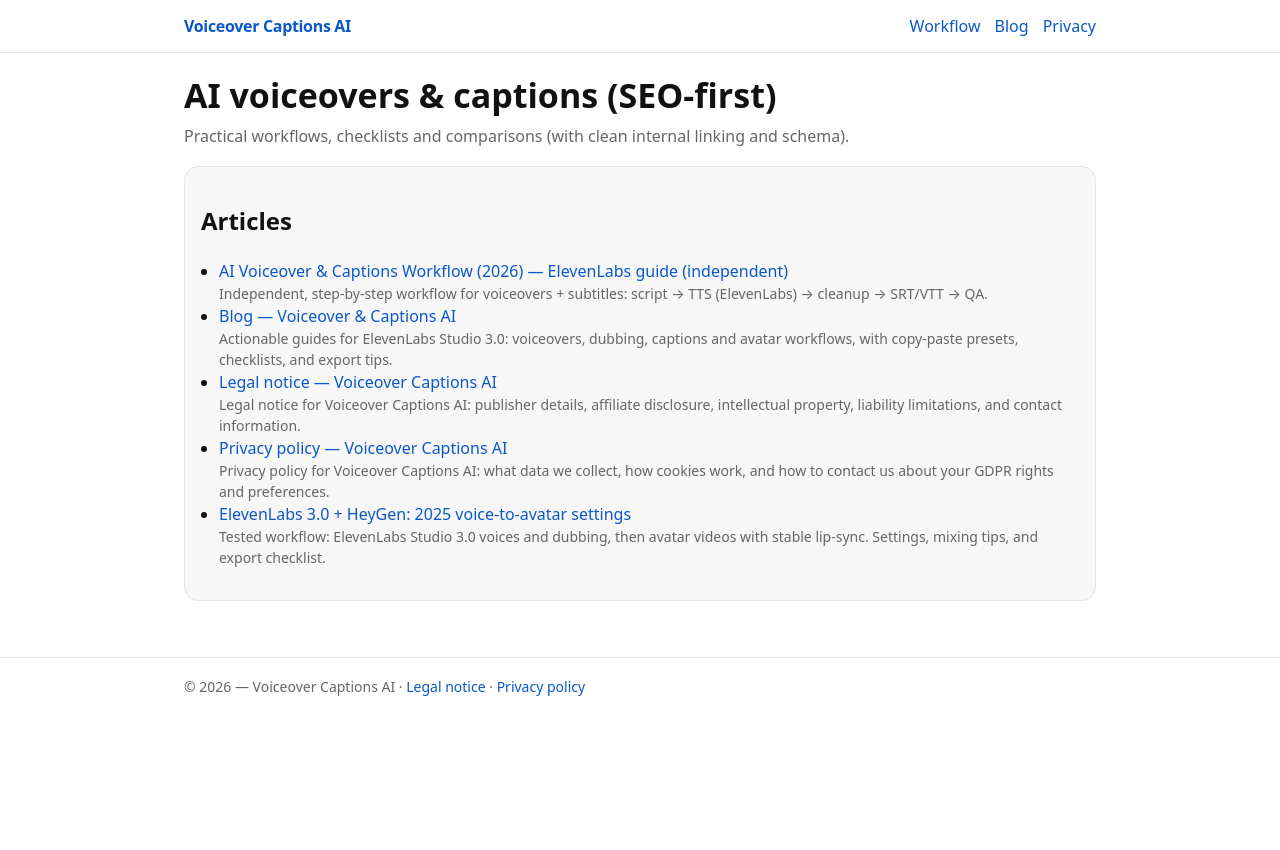
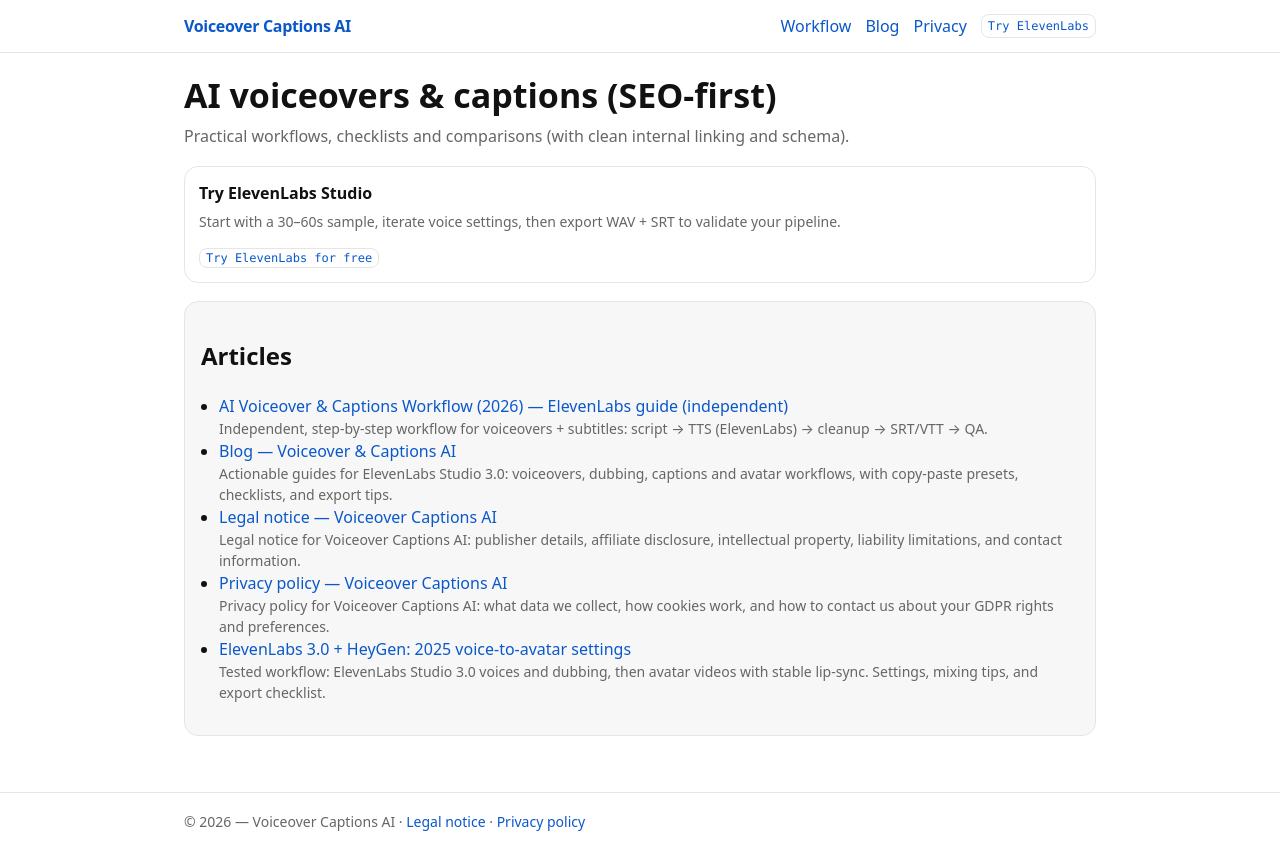
Before and after one commit to Tito2912/voiceover-captions-ai.com, a Next.js app: page / in a window 1280 px wide. Before the commit the page ends 800 px from the top, so only its background shows below. Built offline with nearby package versions, Linux system fonts and the light colour scheme.

Commit message:
feat: add discreet affiliate CTAs

```diff
--- a/app/page.tsx
+++ b/app/page.tsx
@@ -1,5 +1,6 @@
 import Link from 'next/link';
 import { getAllPosts } from '@/lib/content';
+import { CTABox } from '@/components/CTABox';
 
 export default async function HomePage() {
   const posts = await getAllPosts();
@@ -12,6 +13,13 @@
           Practical workflows, checklists and comparisons (with clean internal linking and schema).
         </p>
       </section>
+
+      <CTABox
+        title="Try ElevenLabs Studio"
+        body="Start with a 30–60s sample, iterate voice settings, then export WAV + SRT to validate your pipeline."
+        buttonLabel="Try ElevenLabs for free"
+        buttonHref="https://try.elevenlabs.io/q4qifzaxhkwg"
+      />
 
       <section className="card">
         <h2>Articles</h2>
--- a/components/CTABox.tsx
+++ b/components/CTABox.tsx
@@ -11,11 +11,26 @@
   buttonLabel: string;
   buttonHref: string;
 }) {
+  const isExternal = /^https?:\/\//.test(buttonHref);
+
   return (
     <section className="cta" aria-label="Call to action">
       <strong>{title}</strong>
       <p className="muted" style={{ margin: '6px 0 12px' }}>{body}</p>
-      <Link className="kbd" href={buttonHref}>{buttonLabel}</Link>
+      {isExternal ? (
+        <a
+          className="kbd"
+          href={buttonHref}
+          rel="nofollow sponsored noopener noreferrer"
+          target="_blank"
+        >
+          {buttonLabel}
+        </a>
+      ) : (
+        <Link className="kbd" href={buttonHref}>
+          {buttonLabel}
+        </Link>
+      )}
     </section>
   );
 }
--- a/components/SiteHeader.tsx
+++ b/components/SiteHeader.tsx
@@ -1,4 +1,6 @@
 import Link from 'next/link';
+
+const AFFILIATE_URL = 'https://try.elevenlabs.io/q4qifzaxhkwg';
 
 export function SiteHeader() {
   return (
@@ -9,6 +11,9 @@
           <Link href="/ai-voiceover-captions-workflow">Workflow</Link>
           <Link href="/blog">Blog</Link>
           <Link href="/privacy-policy">Privacy</Link>
+          <a className="kbd" href={AFFILIATE_URL} rel="nofollow sponsored noopener noreferrer" target="_blank">
+            Try ElevenLabs
+          </a>
         </nav>
       </div>
     </header>
--- a/content/blog.mdx
+++ b/content/blog.mdx
@@ -4,6 +4,11 @@
 canonical: "/blog"
 type: "guide"
 updatedAt: "2026-03-07"
+cta:
+  title: "Try ElevenLabs Studio"
+  body: "Start with a 30–60s sample, iterate voice settings, then export WAV + SRT to validate your pipeline."
+  buttonLabel: "Try ElevenLabs for free"
+  buttonHref: "https://try.elevenlabs.io/q4qifzaxhkwg"
 internalLinks:
   - href: "/ai-voiceover-captions-workflow"
     anchor: "Start with the full workflow (2026 checklist)"
--- a/content/voice-to-avatar-2025.mdx
+++ b/content/voice-to-avatar-2025.mdx
@@ -6,6 +6,11 @@
 date: "2025-02-15"
 updatedAt: "2025-02-15"
 primaryKeyword: "voice to avatar workflow"
+cta:
+  title: "Try ElevenLabs Studio"
+  body: "Use the baseline preset, render a short hook, then export WAV + SRT before you scale to full videos."
+  buttonLabel: "Try ElevenLabs for free"
+  buttonHref: "https://try.elevenlabs.io/q4qifzaxhkwg"
 internalLinks:
   - href: "/ai-voiceover-captions-workflow"
     anchor: "Full voiceover + captions workflow (2026)"
```
